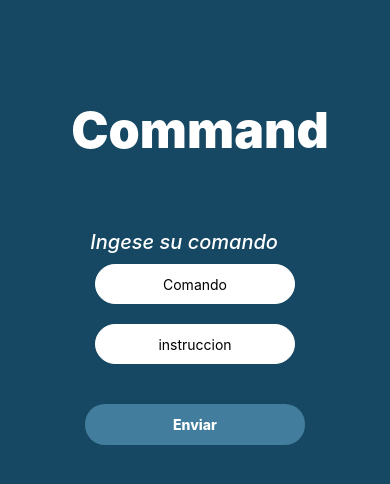
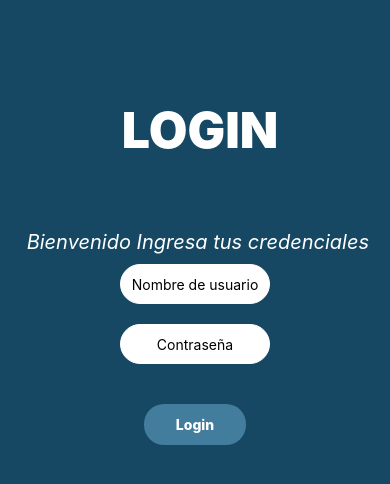
Before and after one commit to Lagartin1/TallerAndroidINFO208, a React Native app: screen /BotScreen in a window 390 px wide. Shown: the top 484 px of the page. Built offline with nearby package versions, Linux system fonts and the light colour scheme.

Commit message:
arreglado alertas y stacknav

```diff
--- a/src/navigation/MainStack.js
+++ b/src/navigation/MainStack.js
@@ -10,8 +10,8 @@ const Stack = createStackNavigator();
 export default function MainStack() {
   return (
     <NavigationContainer>
-      <Stack.Navigator initialRouteName="BotScreen" screenOptions={{headerShown:false}}>
-        <Stack.Screen name="SplasScreen" component={SplashScreen}/>
+      <Stack.Navigator initialRouteName="SplashScreen" screenOptions={{headerShown:false}}>
+        <Stack.Screen name="SplashScreen" component={SplashScreen}/>
         <Stack.Screen name="Login" component={LoginScreen}/>
         <Stack.Screen name="Home" component={HomeScreen} />
         <Stack.Screen name="BotScreen" component={BotScreen} />
--- a/src/screens/BotScreen.js
+++ b/src/screens/BotScreen.js
@@ -11,8 +11,11 @@ async function postCommmand(data){
       });
     const result = await response.json();
     console.log("Success:", result);
+    Alert.alert('ok success', [
+      { text: 'OK', onPress: () => console.log('OK Pressed') },]);
   } catch (error) {
-    console.error("Error:", error);
+    Alert.alert('Error, no se pudo Enviar el comando', [
+      { text: 'OK', onPress: () => console.log('OK Pressed') },]);
   }
 }
 
--- a/src/screens/SplashScreen.js
+++ b/src/screens/SplashScreen.js
@@ -10,9 +10,7 @@ function SplashScreen({navigation}) {
             <Image style={styles.bot} source={require('../imgs/bot.png')} />
             <Image style={styles.uach} source={require('../imgs/uach.png')} />
         </View>
-
     )
-
 };
 const styles = StyleSheet.create({
     container: {
```
